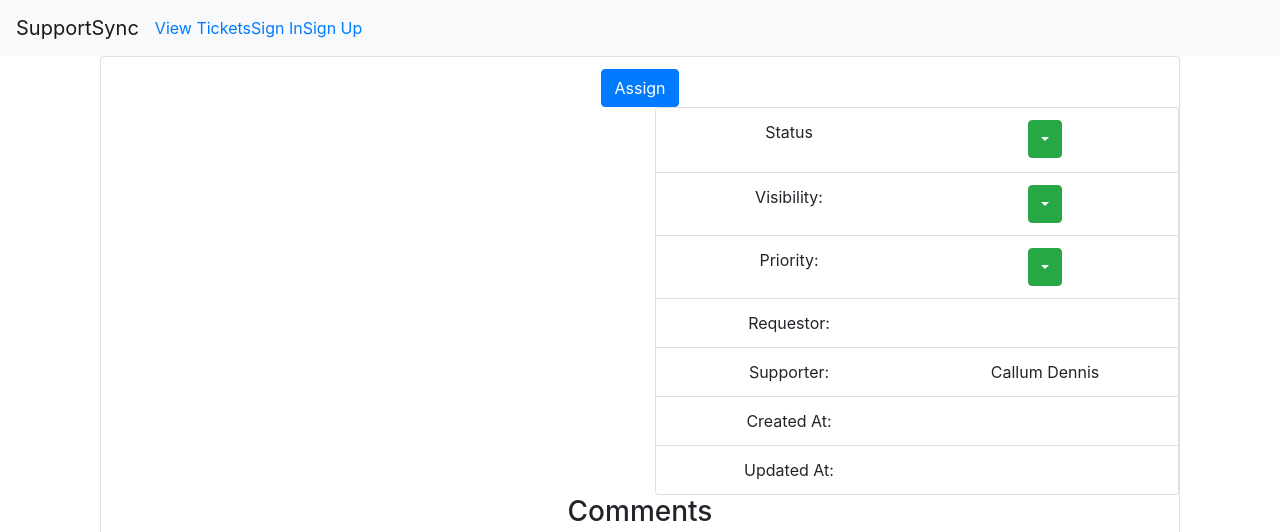
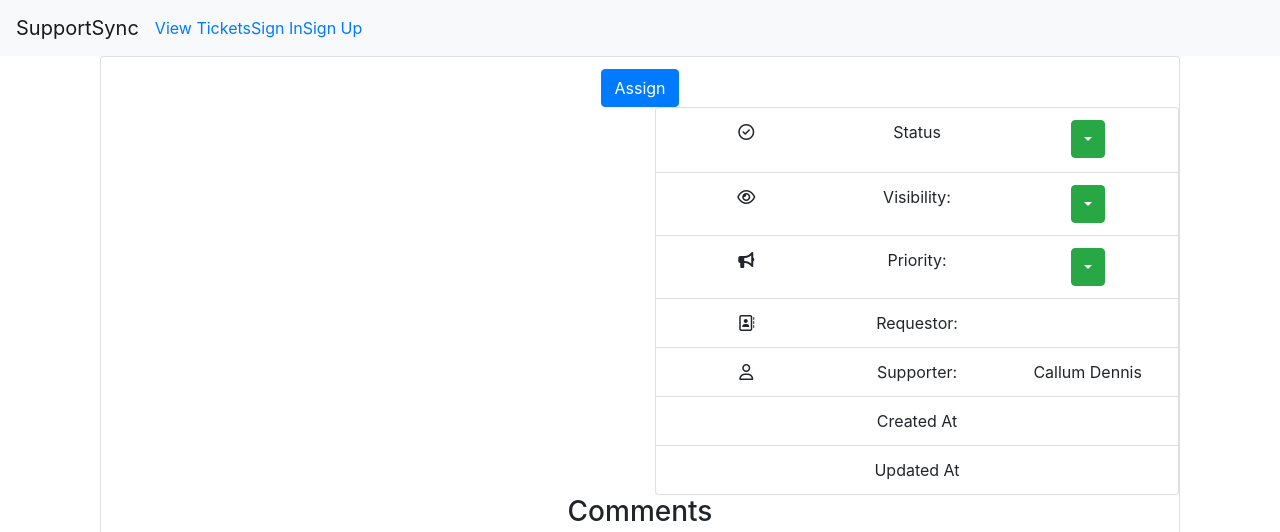
Before and after one commit to CallumDennisIE/support-sync-api, a React (Create React App) app in the folder frontend/: page /tickets/1 in a window 1280 px wide. Shown: the top 532 px of the page. Built offline with nearby package versions, Linux system fonts and the light colour scheme; no server answers.

Commit message:
feat: add font awesome icons to ticket detail view

```diff
--- a/frontend/src/components/Sidebar.js
+++ b/frontend/src/components/Sidebar.js
@@ -10,6 +10,9 @@ const Sidebar = (props) => {
         <ListGroup>
             <ListGroup.Item>
                 <Row>
+                    <Col>
+                        <i class="fa-regular fa-circle-check"></i>
+                    </Col>
                     <Col>
                         <p>Status</p>
                     </Col>
@@ -30,6 +33,9 @@ const Sidebar = (props) => {
             </ListGroup.Item>
             <ListGroup.Item>
                 <Row>
+                    <Col>
+                        <i class="fa-regular fa-eye"></i>
+                    </Col>
                     <Col>Visibility:</Col>
                     <Col>
                         <Dropdown>
@@ -47,6 +53,7 @@ const Sidebar = (props) => {
             </ListGroup.Item>
             <ListGroup.Item>
                 <Row>
+                    <Col><i class="fa-solid fa-bullhorn"></i></Col>
                     <Col>Priority:</Col>
                     <Col>
                         <Dropdown>
@@ -65,26 +72,26 @@ const Sidebar = (props) => {
             </ListGroup.Item>
             <ListGroup.Item>
                 <Row>
+                    <Col><i class="fa-regular fa-address-book"></i></Col>
                     <Col>Requestor:</Col>
                     <Col>{props.requestor}</Col>
                 </Row>
             </ListGroup.Item>
             <ListGroup.Item>
                 <Row>
+                    <Col><i class="fa-regular fa-user"></i></Col>
                     <Col>Supporter:</Col>
                     <Col>Callum Dennis</Col>
                 </Row>
             </ListGroup.Item>
             <ListGroup.Item>
                 <Row>
-                    <Col>Created At:</Col>
-                    <Col>{props.created_at}</Col>
+                    <Col>Created At {props.created_at}</Col>
                 </Row>
             </ListGroup.Item>
             <ListGroup.Item>
                 <Row>
-                    <Col>Updated At:</Col>
-                    <Col>{props.updated_at}</Col>
+                    <Col>Updated At {props.updated_at}</Col>
                 </Row>
             </ListGroup.Item>
         </ListGroup>
```
